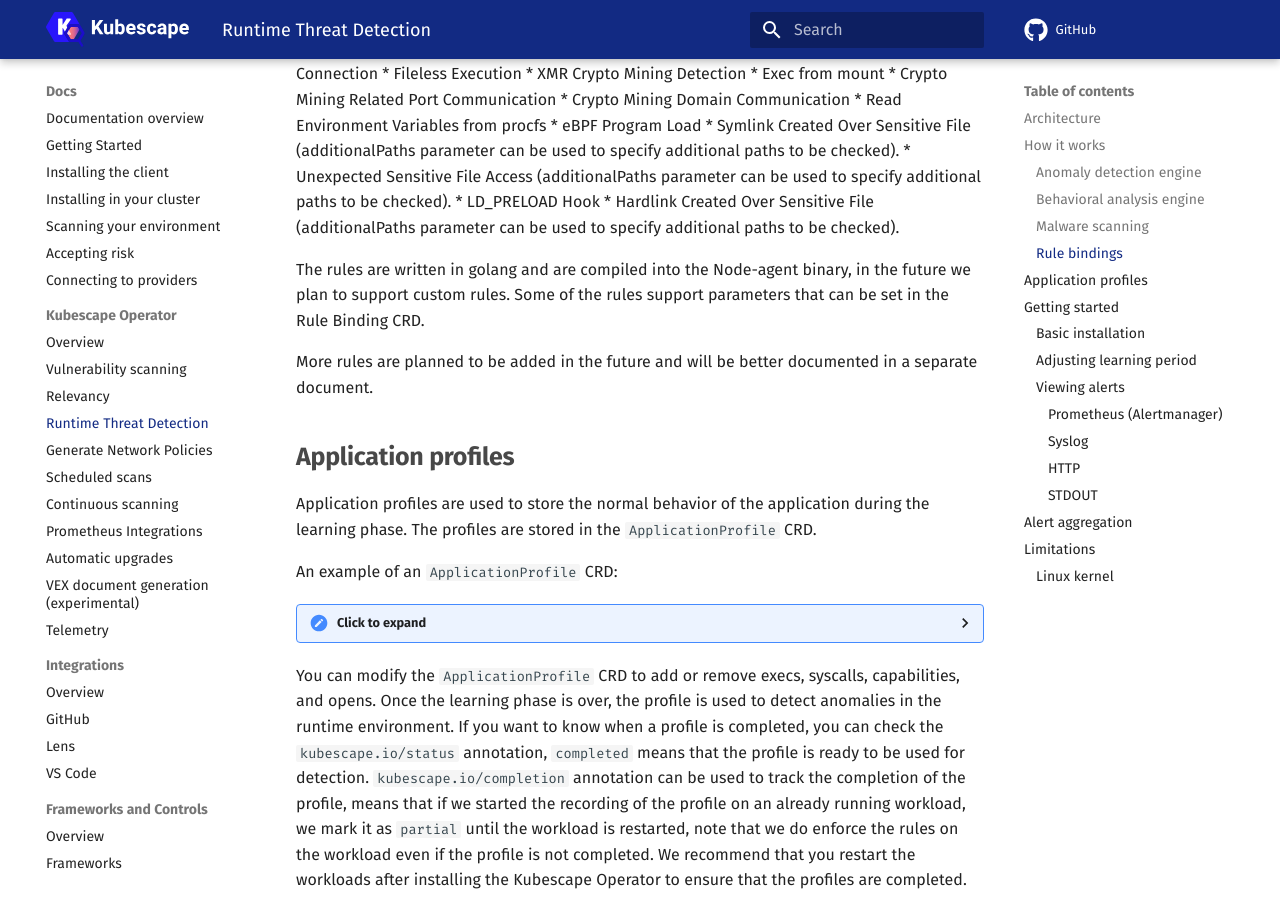
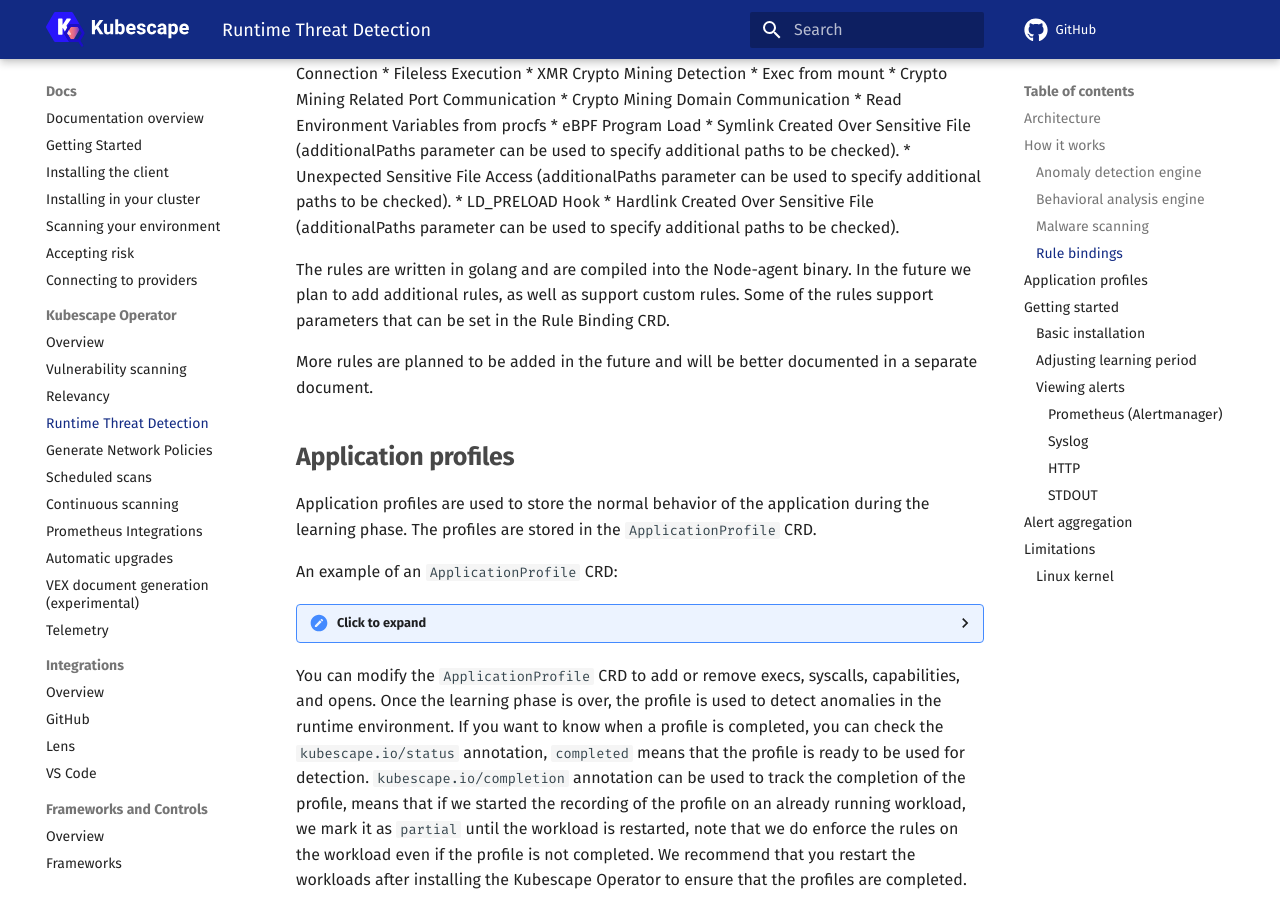
Before and after one commit to kubescape/kubescape.io, an MkDocs documentation site: the page built from docs/docs/operator/runtime-threat-detection.md, in a window 1280 px wide and 900 px high, scrolled down 2752 px. Built offline with MkDocs 1.6.1 and Material for MkDocs 9.7.7, drawn with Linux system fonts in a browser that asks for light colours; comment, search, counter and statistics services are not loaded.

Commit message:
Update docs/docs/operator/runtime-threat-detection.md
Co-authored-by: Oshrat Nir <45561829+Oshratn@users.noreply.github.com>
Signed-off-by: Amit Schendel <58078857+amitschendel@users.noreply.github.com>
Signed-off-by: Oshrat <oshratn@armosec.io>

```diff
--- a/docs/docs/operator/runtime-threat-detection.md
+++ b/docs/docs/operator/runtime-threat-detection.md
@@ -124,7 +124,8 @@
 * LD_PRELOAD Hook
 * Hardlink Created Over Sensitive File (additionalPaths parameter can be used to specify additional paths to be checked).
 
-The rules are written in golang and are compiled into the Node-agent binary, in the future we plan to support custom rules.
+The rules are written in golang and are compiled into the Node-agent binary.
+In the future we plan to add additional rules, as well as support custom rules.
 Some of the rules support parameters that can be set in the Rule Binding CRD.
 
 More rules are planned to be added in the future and will be better documented in a separate document.
```
